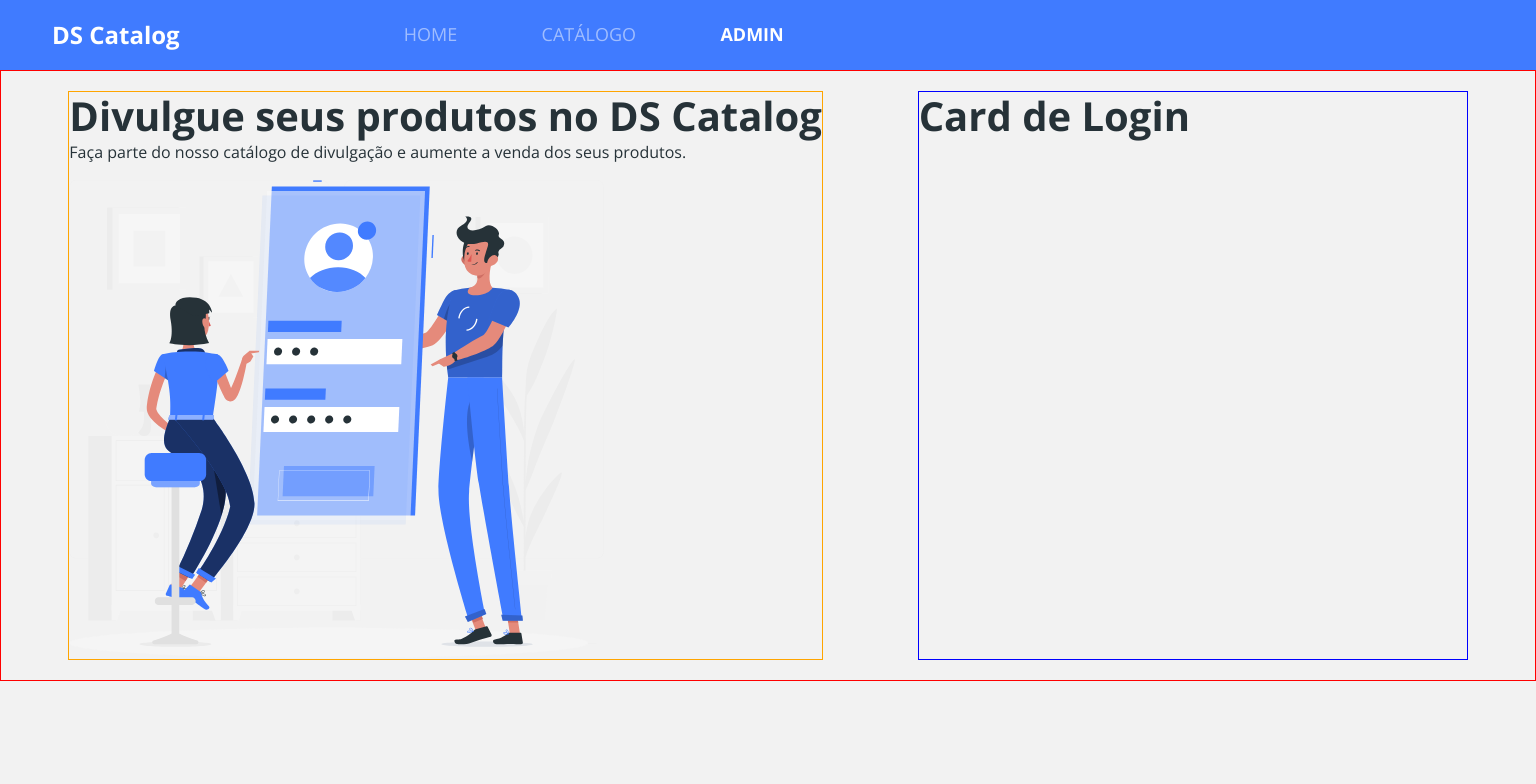
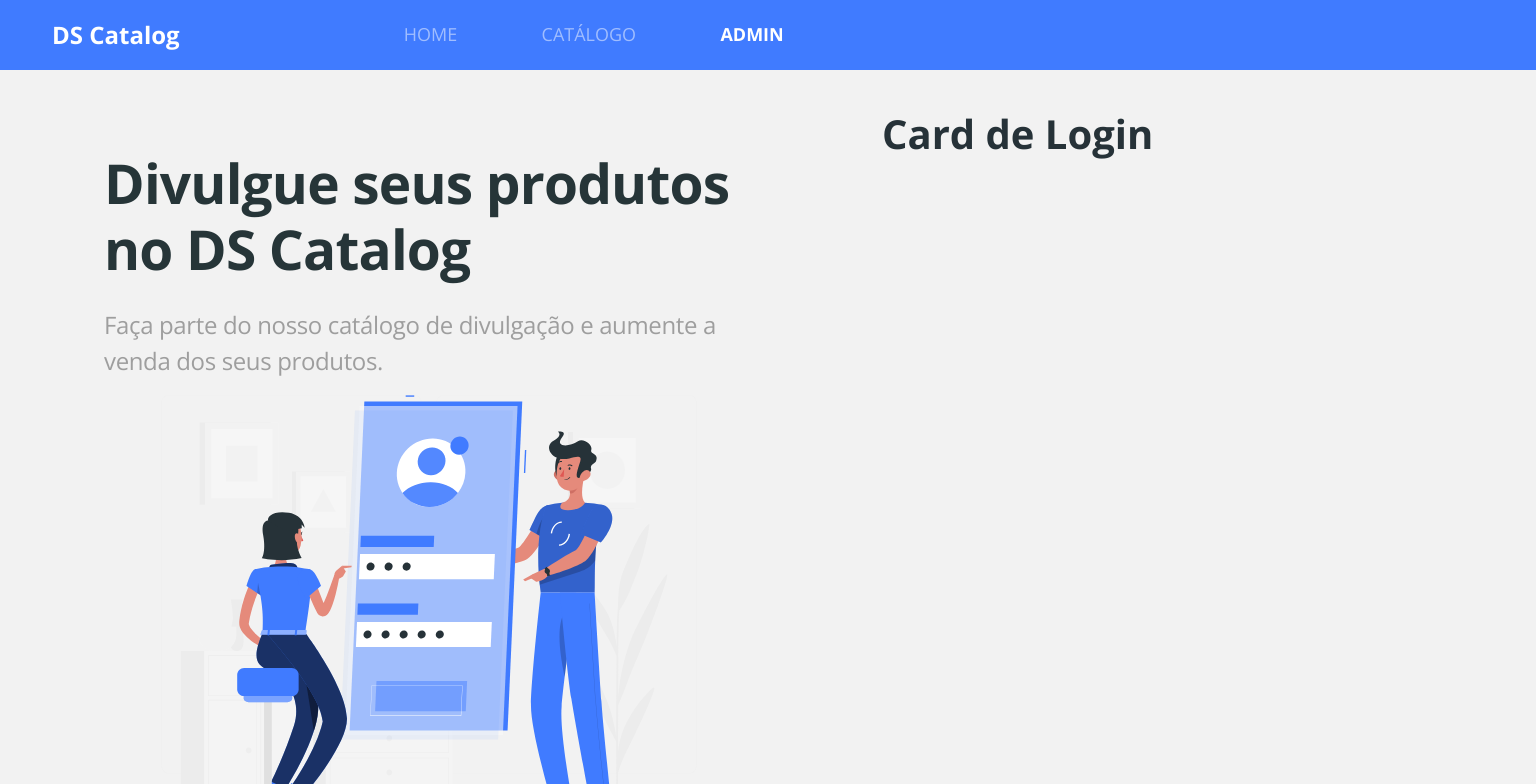
Before and after one commit to eliezerrb/dscatalog, a React (Create React App) app in the folder frontweb/: page /admin/auth/login in a window 1536 px wide. Shown: the top 784 px of the page. Built offline with nearby package versions, Linux system fonts and the light colour scheme; no server answers.

Commit message:
Estilizando o banner

```diff
--- a/frontweb/src/pages/Admin/Auth/styles.css
+++ b/frontweb/src/pages/Admin/Auth/styles.css
@@ -2,19 +2,15 @@
   display: flex;
   justify-content: space-around;
   padding: 20px;
-    border: 1px solid red;
 }
 
 .auth-banner-container {
   display: none;
-    border: 1px solid orange;
 }
 
 .auth-form-container {
   width: 100%;
-    border: 1px solid blue;
 }
-
 
 @media (min-width: 576px) {
   .auth-form-container {
@@ -29,8 +25,46 @@
 }
 
 @media (min-width: 1200px) {
+  .auth-container {
+    padding: 40px;
+  }
+
   .auth-banner-container {
     display: flex;
     flex-direction: column;
+    margin-top: 40px;
+    width: 500px;
+  }
+
+  .auth-banner-container h1 {
+    font-size: 40px;
+    letter-spacing: -0.015em;
+    color: #263538;
+    margin-bottom: 15px;
+  }
+
+  .auth-banner-container p {
+    font-size: 18px;
+    letter-spacing: -0.015em;
+    color: #9e9e9e;
+  }
+
+  .auth-banner-container svg {
+    width: 100%;
   }
 }
+
+@media (min-width: 1400px) {
+  .auth-banner-container {
+    width: 650px;
+  }
+
+  .auth-banner-container h1 {
+    font-size: 55px;
+    margin-bottom: 25px;
+  }
+
+  .auth-banner-container p {
+    font-size: 24px;
+  }
+}
```
Lines whose indentation alone changed are shown as unchanged.
